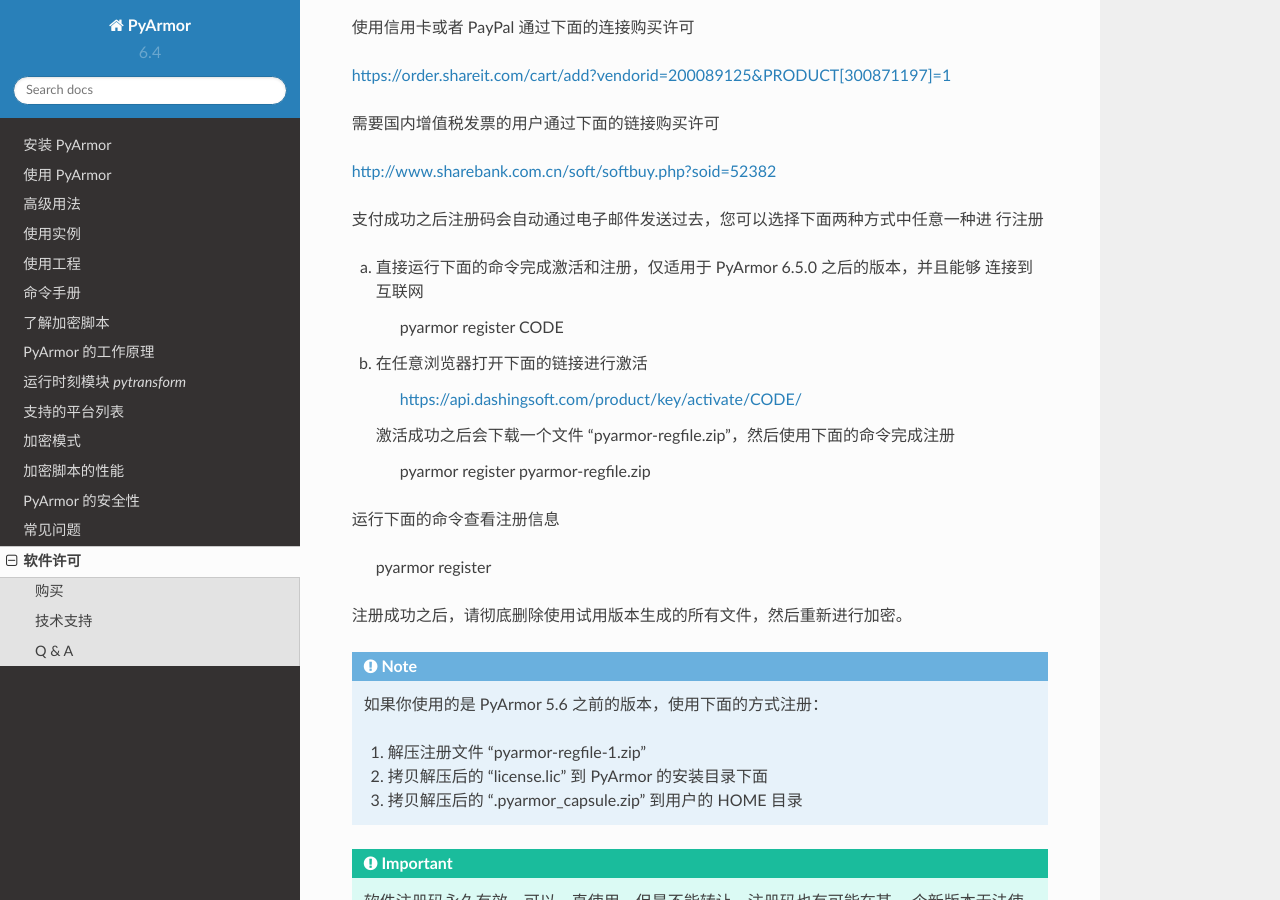
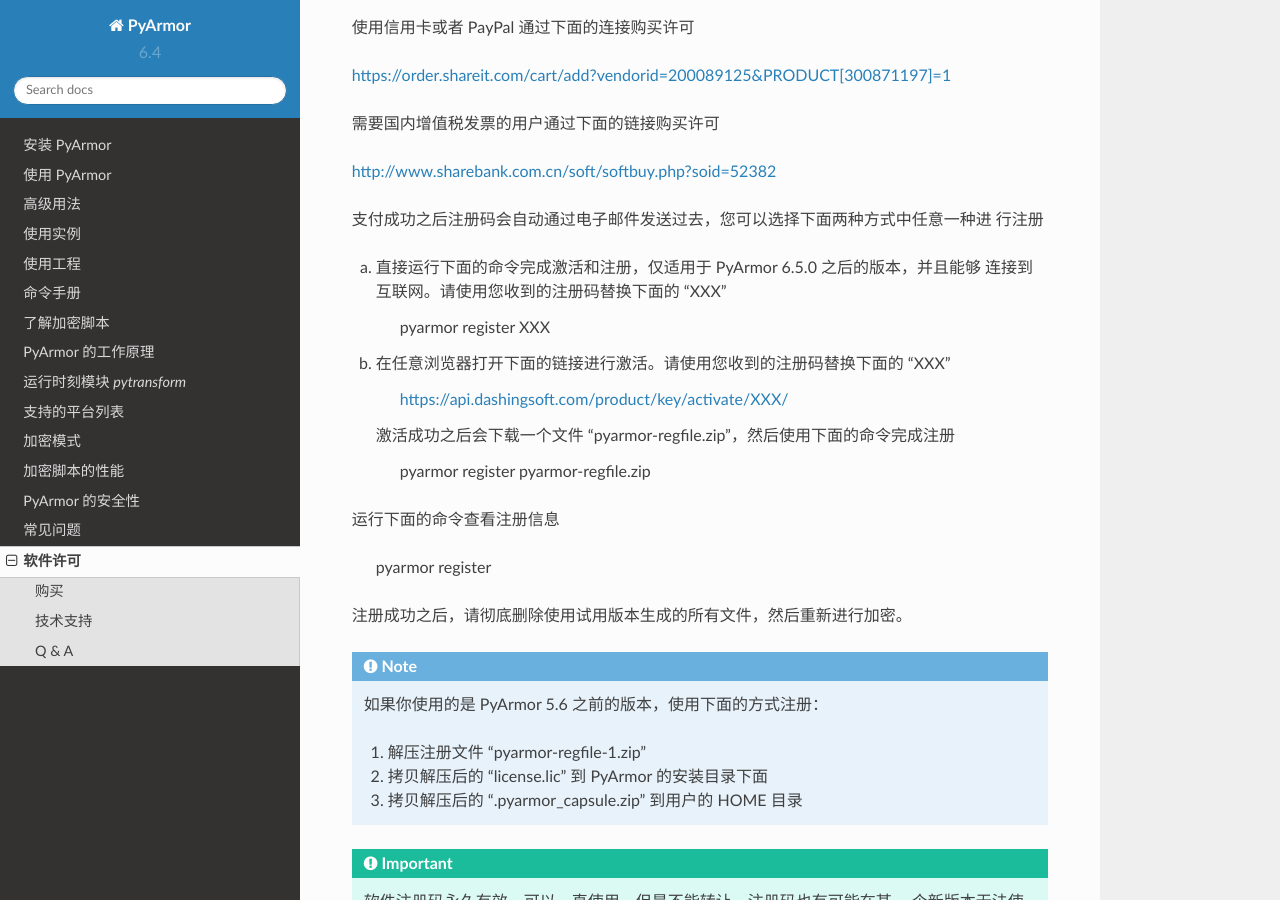
Before and after one commit to dashingsoft/pyarmor-docs-zh, a Sphinx documentation site: the page built from docs/license.rst, in a window 1280 px wide and 900 px high, scrolled down 1147 px. Built offline with Sphinx 7.4.7 and the Read the Docs theme 2.0.0, drawn with Linux system fonts in a browser that asks for light colours.

Commit message:
Refine registration sample

```diff
--- a/docs/license.rst
+++ b/docs/license.rst
@@ -63,13 +63,13 @@
 行注册
 
 a. 直接运行下面的命令完成激活和注册，仅适用于 PyArmor 6.5.0 之后的版本，并且能够
-   连接到互联网
+   连接到互联网。请使用您收到的注册码替换下面的 “XXX”
 
-       pyarmor register CODE
+       pyarmor register XXX
 
-b. 在任意浏览器打开下面的链接进行激活
+b. 在任意浏览器打开下面的链接进行激活。请使用您收到的注册码替换下面的 “XXX”
 
-       https://api.dashingsoft.com/product/key/activate/CODE/
+       https://api.dashingsoft.com/product/key/activate/XXX/
 
    激活成功之后会下载一个文件 “pyarmor-regfile.zip”，然后使用下面的命令完成注册
 
```
